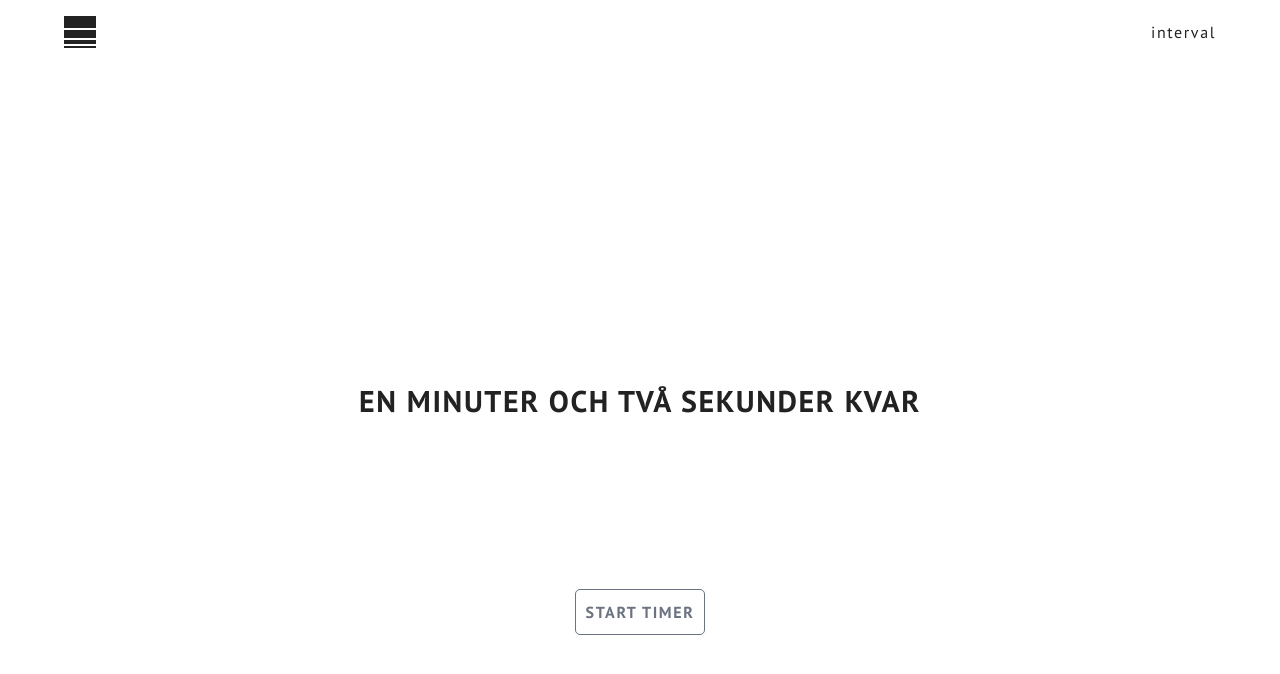
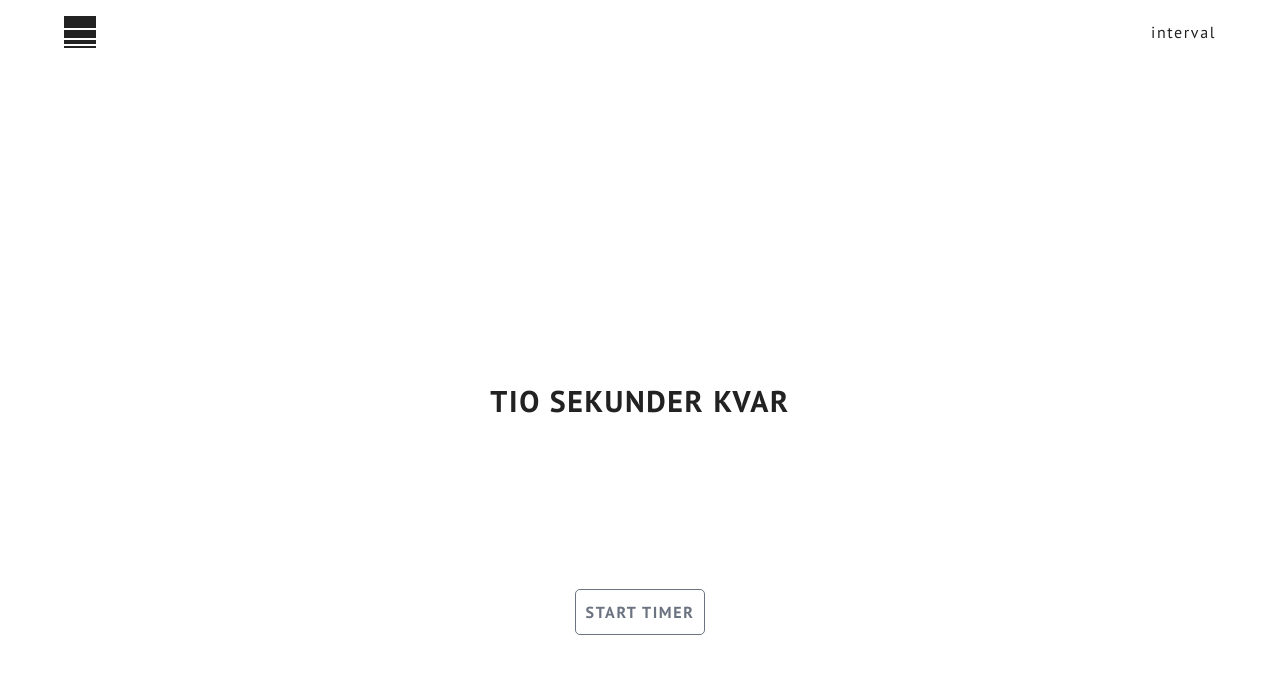
Before and after one commit to PlooJompong/Timer-app, a React (Vite) app: page /text in a window 1280 px wide. Shown: the top 674 px of the page. Built offline with nearby package versions, Linux system fonts and the light colour scheme.

Commit message:
display text, testing

```diff
--- a/src/App.jsx
+++ b/src/App.jsx
@@ -13,10 +13,10 @@ import Container from "./components/Container.jsx";
 const App = () => {
   const navigate = useNavigate();
 
-  const isTesting = true;
+  const [isTesting, setTesting] = useState(true);
 
   const BREAK_DURATION = isTesting ? 5 : 5 * 60;
-  const INITIAL_TIME = isTesting ? 62 : 1 * 60;
+  const INITIAL_TIME = isTesting ? 10 : 5 * 60;
 
   const [seconds, setSeconds] = useState(INITIAL_TIME);
   const [breakTime, setBreakTime] = useState(BREAK_DURATION);
@@ -104,19 +104,26 @@ const App = () => {
   };
 
   const handleDecrease = () => {
-    if (seconds > 1) {
-      // if (seconds > 60) {
-
-      setSeconds((prev) => prev - 1);
-      // setSeconds((prev) => prev - 60);
+    if (isTesting) {
+      if (seconds > 5) {
+        setSeconds((prev) => prev - 5);
+      }
+    } else {
+      if (seconds > 300) {
+        setSeconds((prev) => prev - 300);
+      }
     }
   };
 
   const handleIncrease = () => {
-    if (seconds < 70) {
-      // if (seconds < 600) {
-      setSeconds((prev) => prev + 1);
-      // setSeconds((prev) => prev + 60);
+    if (isTesting) {
+      if (seconds < 70) {
+        setSeconds((prev) => prev + 5);
+      }
+    } else {
+      if (seconds < 3600) {
+        setSeconds((prev) => prev + 300);
+      }
     }
   };
   return (
@@ -137,6 +144,7 @@ const App = () => {
                 setIsIntervals={setIsIntervals}
                 breakIsOn={breakIsOn}
                 setBreakIsOn={setBreakIsOn}
+                isTesting={isTesting}
               />
             }
           />
--- a/src/components/Button.jsx
+++ /dev/null
@@ -1,7 +0,0 @@
-import { motion } from "framer-motion";
-
-const Button = ({ handleStart, handleStop, handleRestart, children }) => {
-  return <motion.button>{children}</motion.button>;
-};
-
-export default Button;
--- a/src/pages/DigitalTimer.jsx
+++ b/src/pages/DigitalTimer.jsx
@@ -1,7 +1,6 @@
 import { Link } from "react-router-dom";
 import { motion } from "framer-motion";
 import Navbar from "../components/Navbar.jsx";
-import Button from "../components/Button.jsx";
 
 const DigitalTimer = ({ seconds, isRunning, handleStop, handleStart }) => {
   const minutes = Math.floor(seconds / 60);
--- a/src/pages/SetTimer.jsx
+++ b/src/pages/SetTimer.jsx
@@ -11,7 +11,10 @@ const SetTimer = ({
   setBreakIsOn,
   handleDecrease,
   handleIncrease,
+  isTesting,
 }) => {
+  const minutes = Math.floor(seconds / 60);
+
   return (
     <>
       <Navbar />
@@ -27,8 +30,7 @@ const SetTimer = ({
             </motion.button>
 
             <p className="text-6xl font-bold max-[320px]:text-6xl sm:text-[80px]">
-              {seconds}
-              {/* {Math.floor(seconds / 60)} */}
+              {isTesting ? seconds : minutes}
             </p>
 
             <motion.button
@@ -40,8 +42,7 @@ const SetTimer = ({
             </motion.button>
           </div>
 
-          <p>seconds</p>
-          {/* <p>minutes</p> */}
+          <p>{isTesting ? "seconds" : "minutes"}</p>
         </div>
         {/* Checkboxes */}
         <div className="my-8 flex w-3/4 flex-col items-start justify-center gap-4">
@@ -72,7 +73,9 @@ const SetTimer = ({
             />
 
             <label htmlFor="break" className="text-lg max-[320px]:text-base">
-              {/* 5 minutes break / inteval */}5 seconds break / inteval
+              {isTesting
+                ? "5 seconds break / interval"
+                : "5 minutes break / inteval"}
             </label>
           </div>
         </div>
--- a/src/pages/TextTimer.jsx
+++ b/src/pages/TextTimer.jsx
@@ -72,15 +72,38 @@ const TextTimer = ({ seconds, isRunning, handleStart, handleStop }) => {
     return numberToText[time];
   };
 
+  const displayTime = () => {
+    if (minutes === 1 && remainingSeconds === 0) {
+      return "EN MINUT KVAR";
+    } else if (minutes === 1 && remainingSeconds === 1) {
+      return "EN MINUT OCH EN SEKUND KVAR";
+    } else if (minutes === 1) {
+      return `EN MINUT OCH ${timeToText(remainingSeconds).toUpperCase()} SEKUNDER KVAR`;
+    } else if (minutes > 1 && remainingSeconds === 0) {
+      return `${timeToText(minutes).toUpperCase()} MINUTER KVAR`;
+    } else if (minutes > 1 && remainingSeconds === 1) {
+      return `${timeToText(minutes).toUpperCase()} MINUTER OCH EN SEKUND KVAR`;
+    } else if (minutes > 1) {
+      return `${timeToText(minutes).toUpperCase()} MINUTER OCH ${timeToText(remainingSeconds).toUpperCase()} SEKUNDER KVAR`;
+    } else if (remainingSeconds === 1) {
+      return "EN SEKUND KVAR";
+    } else if (minutes === 0 && remainingSeconds === 0) {
+      return "TIDEN ÄR SLUT!";
+    } else {
+      return `${timeToText(remainingSeconds).toUpperCase()} SEKUNDER KVAR`;
+    }
+  };
+
   return (
     <>
       <Navbar />
       <section className="flex h-screen w-4/5 max-w-screen-xl flex-col items-center justify-center text-pretty">
         <div className="flex h-1/2 w-full flex-col items-center justify-center">
           <h1 className="my-auto text-center text-3xl font-bold">
-            {minutes === 0
+            {displayTime()}
+            {/* {minutes === 0
               ? `${timeToText(remainingSeconds).toUpperCase()} SEKUNDER KVAR`
-              : `${timeToText(minutes).toUpperCase()} MINUTER OCH ${timeToText(remainingSeconds).toUpperCase()} SEKUNDER KVAR`}
+              : `${timeToText(minutes).toUpperCase()} MINUTER OCH ${timeToText(remainingSeconds).toUpperCase()} SEKUNDER KVAR`} */}
           </h1>
         </div>
 
```
